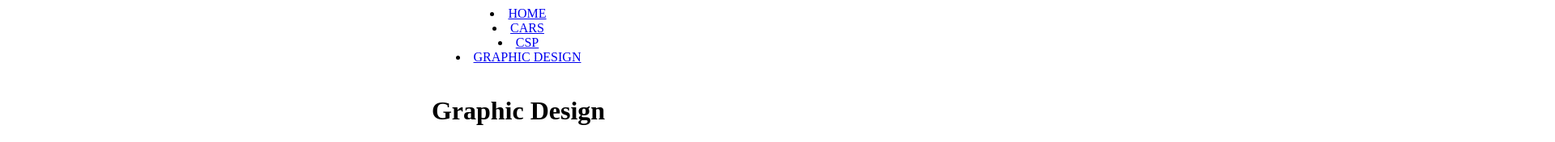
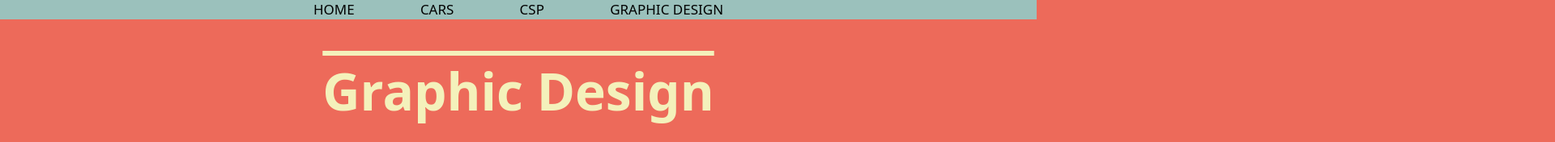
Before and after one commit to WVCS/website-Soh0mD, a plain HTML site: page GD.html in a window 1280 px wide. Shown: the top 176 px of the page at 81% size, 1920 px wide, since content can reach past the window. Drawn offline with Linux system fonts and the light colour scheme.

Commit message:
Update GD.html

```diff
--- a/GD.html
+++ b/GD.html
@@ -20,3 +20,54 @@
 </body </head>
 
 </html>
+<style>
+  h1 {
+  color: #f4f1bb;
+  font-family: system-ui;
+  text-align: center;
+  font-size: 400%;
+  letter-spacing: -1%;
+  text-decoration: overline;
+}
+
+nav {
+  list-style-type: none;
+  position: fixed;
+  background-color: #9bc1bc;
+  width: 100%;
+  top: 0%;
+  left: 0%;
+  height: 3%;
+}
+
+li {
+  display: inline;
+  padding: 3%;
+  font-family: system-ui;
+  font-size: 17px;
+}
+
+body {
+  background-color: #ed6a5a;
+}
+
+img {
+  width: 70%;
+  border-radius: 5%;
+}
+
+.active {
+  background-color: #04aa6d;
+}
+
+a {
+  text-decoration: none;
+  color: black;
+}
+
+a:hover {
+  display: inline;
+  color: #ed6a5a;
+}
+
+</style>
```
